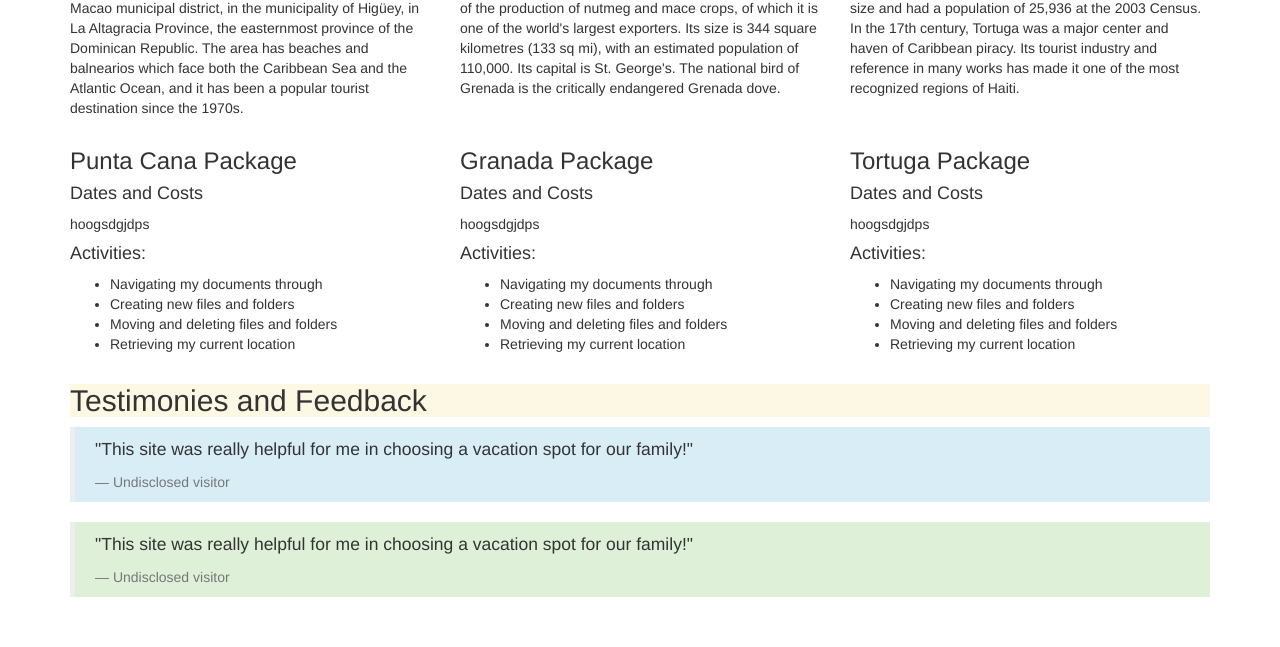
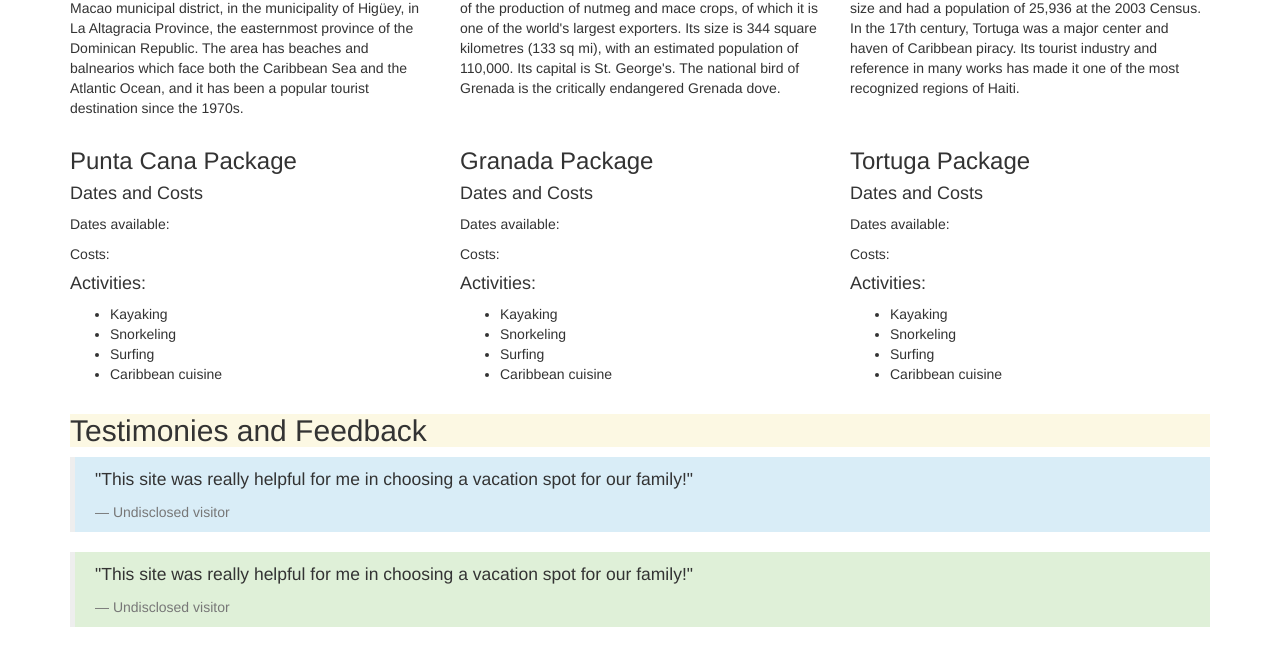
Before and after one commit to asonna/vacation, a plain HTML site: page index.html in a window 1280 px wide. Shown: the part 708-1355 px from the top of the page. Before the commit the page ends 1325 px from the top, so only its background shows below. Drawn offline with Linux system fonts and the light colour scheme.

Commit message:
add content to row with travel packages.

```diff
--- a/css/styles.css
+++ b/css/styles.css
@@ -1,3 +1,7 @@
+html {
+  background-color: #ccffff;
+}
+
 img {
   width: 100%;
   padding-bottom: 20px;
--- a/index.html
+++ b/index.html
@@ -15,62 +15,62 @@
       </div>
 
       <div class="row">
-        <div class="col-xs-4">
+        <div class="col-md-4">
           <h3>Punta Cana Island</h3>
           <img src="https://media-cdn.tripadvisor.com/media/photo-s/03/9b/2e/01/punta-cana.jpg">
           <p>Punta Cana is part of the Punta Cana-Bávaro-Veron-Macao municipal district, in the municipality of Higüey, in La Altagracia Province, the easternmost province of the Dominican Republic. The area has beaches and balnearios which face both the Caribbean Sea and the Atlantic Ocean, and it has been a popular tourist destination since the 1970s.</p>
         </div>
-        <div class="col-xs-4">
+        <div class="col-md-4">
           <h3>Granada</h3>
           <img src="http://world-visits.com/wp-content/uploads/2013/10/grenada-island-1.jpg">
           <p>Grenada is also known as the "Island of Spice" because of the production of nutmeg and mace crops, of which it is one of the world's largest exporters. Its size is 344 square kilometres (133 sq mi), with an estimated population of 110,000. Its capital is St. George's. The national bird of Grenada is the critically endangered Grenada dove.</p>
         </div>
-        <div class="col-xs-4">
+        <div class="col-md-4">
           <h3>Tortuga</h3>
           <img src="http://www.adventuretourscostarica.com/images/tours/Tortuga_Island/costa-rica-tours-tortuga-island.jpg">
           <p>Tortuga is 180 square kilometres (69 square miles)[3] in size and had a population of 25,936 at the 2003 Census. In the 17th century, Tortuga was a major center and haven of Caribbean piracy. Its tourist industry and reference in many works has made it one of the most recognized regions of Haiti.</p>
         </div>
       </div>
-
       <div class="row">
         <div class="col-md-4">
           <h3>Punta Cana Package</h3>
             <h4>Dates and Costs</h4>
-              <p>hoogsdgjdps</p>
+              <p>Dates available:</p>
+              <p>Costs: </p>
             <h4>Activities:</h4>
               <ul>
-                  <li>Navigating my documents through </li>
-                  <li>Creating new files and folders </li>
-                  <li>Moving and deleting files and folders </li>
-                  <li>Retrieving my current location</li>
+                <li>Kayaking</li>
+                <li>Snorkeling</li>
+                <li>Surfing</li>
+                <li>Caribbean cuisine</li>
               </ul>
           <p></p>
         </div>
         <div class="col-md-4">
           <h3>Granada Package</h3>
           <h4>Dates and Costs</h4>
-              <p>hoogsdgjdps</p>
+          <p>Dates available:</p>
+          <p>Costs: </p>
           <h4>Activities:</h4>
           <ul>
-                  <li>Navigating my documents through </li>
-                  <li>Creating new files and folders </li>
-                  <li>Moving and deleting files and folders </li>
-                  <li>Retrieving my current location</li>
+            <li>Kayaking</li>
+            <li>Snorkeling</li>
+            <li>Surfing</li>
+            <li>Caribbean cuisine</li>
           </ul>
-          <p></p>
         </div>
         <div class="col-md-4">
           <h3>Tortuga Package</h3>
           <h4>Dates and Costs</h4>
-              <p>hoogsdgjdps</p>
+          <p>Dates available:</p>
+          <p>Costs: </p>
           <h4>Activities:</h4>
             <ul>
-                  <li>Navigating my documents through </li>
-                  <li>Creating new files and folders </li>
-                  <li>Moving and deleting files and folders </li>
-                  <li>Retrieving my current location</li>
+              <li>Kayaking</li>
+              <li>Snorkeling</li>
+              <li>Surfing</li>
+              <li>Caribbean cuisine</li>
             </ul>
-          <p></p>
         </div>
       </div>
 
```
Lines whose indentation alone changed are shown as unchanged.
